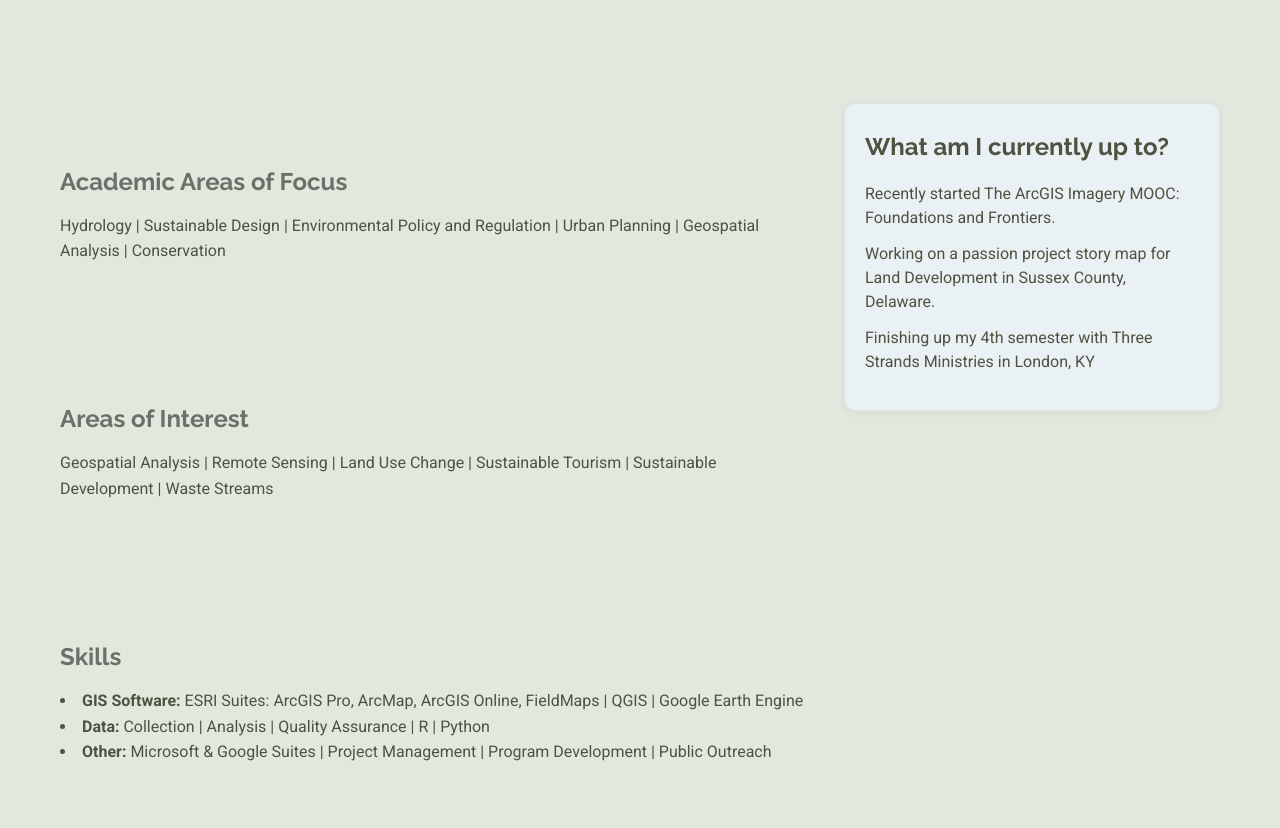
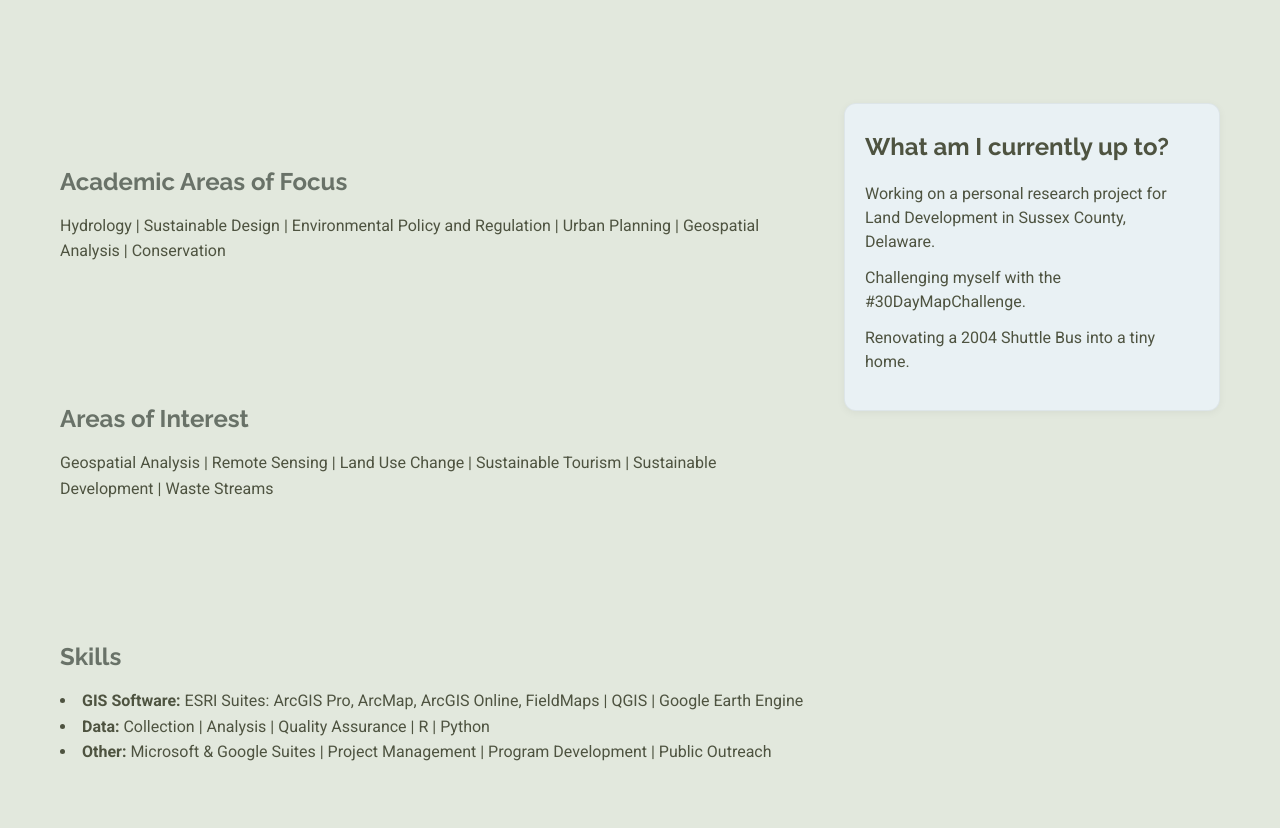
Before and after one commit to KierstinMae/KierstinMae.github.io, a plain HTML site: page about.html in a window 1280 px wide. Shown: the part 1556-2384 px from the top of the page. Drawn offline with Linux system fonts and the light colour scheme; a script that the page names is missing.

Commit message:
Update about.html

```diff
--- a/about.html
+++ b/about.html
@@ -80,9 +80,9 @@
           <aside class="sidebar" style="background-color: color-mix(in srgb, var(--header-bg) 30%, white 70%);">
             <h2 class="section-heading">What am I currently up to?</h2>
             <ul>
-              <li>Recently started The ArcGIS Imagery MOOC: Foundations and Frontiers.</li>
-              <li>Working on a passion project story map for Land Development in Sussex County, Delaware.</li>
-              <li>Finishing up my 4th semester with Three Strands Ministries in London, KY</li>
+              <li>Working on a personal research project for Land Development in Sussex County, Delaware.</li>
+              <li>Challenging myself with the #30DayMapChallenge.</li>
+              <li>Renovating a 2004 Shuttle Bus into a tiny home.</li>
 
 
             </ul>
```
